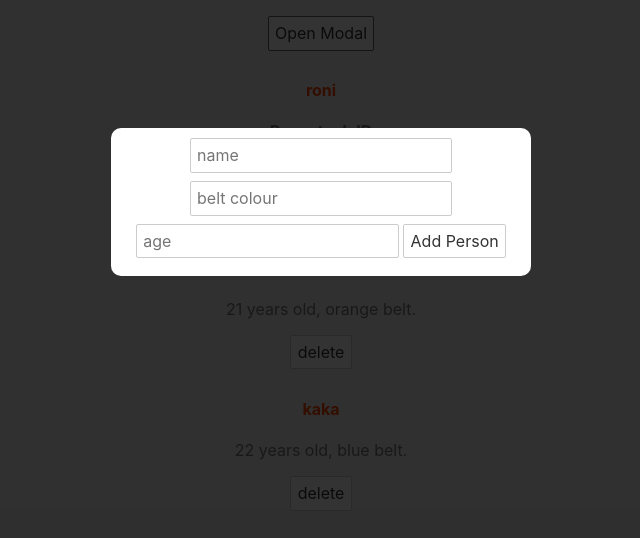
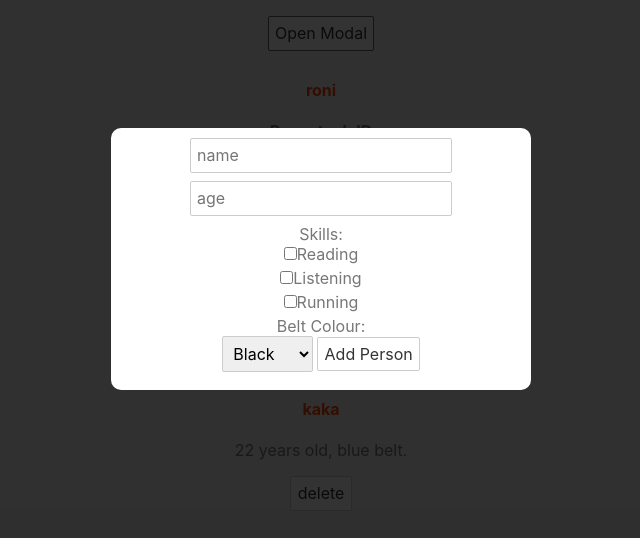
Before and after one commit to ronisky/myproject-svelte, a Svelte app: page / in a window 1280 px wide. Both pictures are taken after a click on the button "Open Modal". Shown: the top 538 px of the page, without its empty margins (319-959 px from the left). Built offline with nearby package versions, Linux system fonts and the light colour scheme.

Commit message:
forms (part 2) - 16

```diff
--- a/src/AddPersonForm.svelte
+++ b/src/AddPersonForm.svelte
@@ -2,8 +2,14 @@
   let name;
   let beltColour;
   let age;
+  //   let reading = false;
+  //   let listening = false;
+  //   let running = false;
+  let skills = [];
+
   const handleSubmit = () => {
-    console.log(name, beltColour, age);
+    // console.log(name, beltColour, age, reading, listening, running);
+    console.log(name, beltColour, age, skills);
   };
 </script>
 
@@ -12,7 +18,24 @@
 
 <form on:submit|preventDefault={handleSubmit}>
   <input type="text" placeholder="name" bind:value={name} />
-  <input type="text" placeholder="belt colour" bind:value={beltColour} />
+  <!-- <input type="text" placeholder="belt colour" bind:value={beltColour} /> -->
   <input type="number" placeholder="age" bind:value={age} />
+
+  <label>Skills:</label>
+  <!-- <input type="checkbox" bind:checked={reading} />Reading<br />
+  <input type="checkbox" bind:checked={listening} />Listenging<br />
+  <input type="checkbox" bind:checked={running} />Running<br /> -->
+
+  <input type="checkbox" bind:group={skills} value="reading" />Reading<br />
+  <input type="checkbox" bind:group={skills} value="listening" />Listening<br />
+  <input type="checkbox" bind:group={skills} value="running" />Running<br />
+
+  <label>Belt Colour:</label>
+  <select bind:value={beltColour}>
+    <option value="black">Black</option>
+    <option value="red">Red</option>
+    <option value="orange">Orange</option>
+    <option value="white">White</option>
+  </select>
   <button>Add Person</button>
 </form>
```
